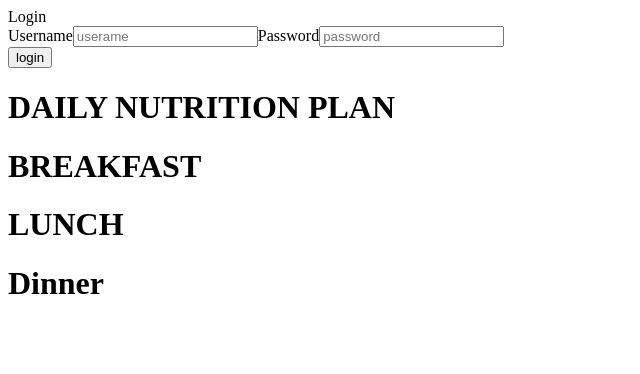
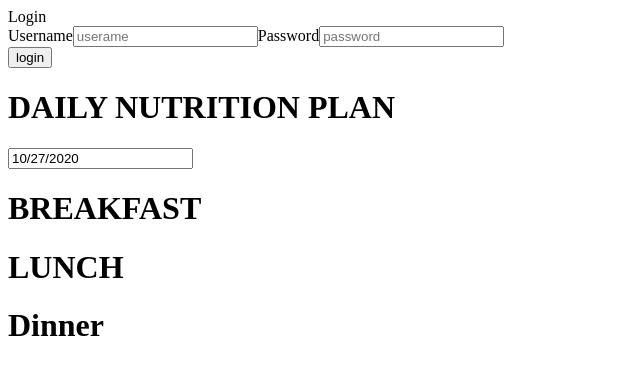
Before and after one commit to Johnferguson1440/Esculent_Blue_Ocean, a React (Create React App) app in the folder frontend/: page / in a window 1280 px wide. Shown: the top 374 px of the page, without its empty margins (0-640 px from the left). Built offline with nearby package versions, Linux system fonts and the light colour scheme.

Commit message:
updated date picker version

```diff
--- a/frontend/src/Components/Ingredient_Selection.js
+++ b/frontend/src/Components/Ingredient_Selection.js
@@ -15,6 +15,9 @@ export default class Ingredient_Selection extends Component {
         date: null,
         //decideds what is conditionally rendered between ingredient selection, ingredient results, or user selected recipes
         ingredientRender: null,
+        //start date for date picker
+        startDate: new Date(),
+
 
 
       };
@@ -22,6 +25,12 @@ export default class Ingredient_Selection extends Component {
     }
 
     //method linked to event listener to update state.name from the username input box
+
+    //method to handle date change
+    dateChange(date){
+      this.setState({startDate: date})
+    }
+
 
     dateSelected(){
       //when date is selected need to set state to current date
@@ -49,7 +58,7 @@ export default class Ingredient_Selection extends Component {
         <div id={"ingredients"}>
         <div id={"plan"}>
         <h1>{this.state.name} DAILY NUTRITION PLAN</h1>
-        {/* <DatePicker selected={startDate} onChange={this.dateSelected()} /> */}
+        <DatePicker selected={this.state.startDate} onChange={this.dateChange} name="startDate" dateFormat="MM/dd/yyyy" />
 
         </div>
         <div id={"breakfast"}>
```
